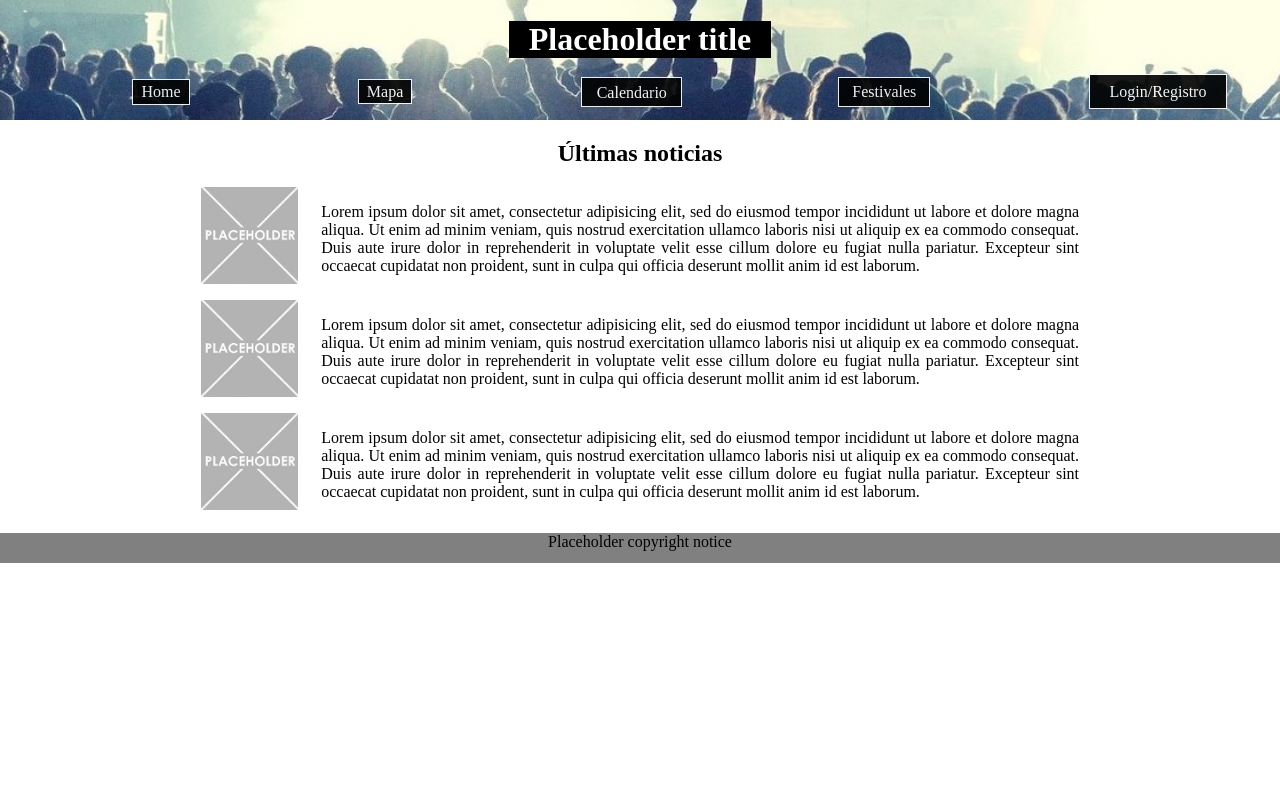
After one commit to joseton/MF0493_3, a PHP site: page / in a window 1280 px wide. The commit adds this page. Run offline with PHP 8.4, Linux system fonts and the light colour scheme; some libraries are stand-ins or nearby versions.

Commit message:
27/01/20 19:51

```diff
--- /dev/null
+++ b/css/index.css
@@ -0,0 +1,28 @@
+section{
+    margin: 1% auto;
+    width: 70%;
+}
+
+article{
+    display: flex;
+    justify-content: space-between;
+    margin: 1%;
+}
+
+.articleimg{
+    width: 40%;
+}
+
+.articletxt{
+    width:60%;
+}
+
+article p{
+    text-align: justify;
+    margin-left: 3%;
+}
+
+article img{
+    max-width: 100%;
+    height: auto;
+}
--- a/css/main.css
+++ b/css/main.css
@@ -5,38 +5,39 @@ html, body {
     height: 100%;
     width: 100%;
     margin: 0;
-    display: table;
+}
+
+body{
+    min-height: 100vh;
 }
 
 footer {
     background-color: grey;
-    display: table-row;
-    height: 1%;
+    height: 30px;
+    position: relative;
+    left: 0;
+    bottom: 0;
+    width: 100%;
 }
 
 header {
-    background-image: url('../img/banner3.2.jpg');
+    background-image: url('../img/banner3.4.jpg');
     background-size: cover;
     background-repeat: no-repeat;
     color: white;
     text-align: center;
-    padding: 3%;
-}
-
-
-
-#headertitle{
-    position: relative;
-    background-color: black;
-    opacity: .9;
-    width: 20%;
-    left: 50%;
-    transform: translateX(-50%);
+    height: 120px;
 }
 
 header h1 {
     position: relative;
+    background-color: black;
+    display:inline-block;
+    padding: 0 20px;
+}
 
+nav{
+    margin-top: -35px;
 }
 
 
--- a/css/responsive.css
+++ b/css/responsive.css
@@ -1,18 +1,3 @@
-@media all and (max-width: 900px) {
-    #headertitle{
-        width: 30%;
-    }
-}
-
-@media all and (max-width: 802px) {
-    header{
-        background-image: url('../img/banner3.3.jpg');
-        background-size: cover;
-        background-repeat: no-repeat;
-    }
-}
-
-
 @media all and (max-width: 768px) {
 
     nav {
@@ -49,4 +34,8 @@
 
     }
 
+    article img{
+        display:none;
+    }
+
 }
--- /dev/null
+++ b/index.html
@@ -0,0 +1,65 @@
+<!DOCTYPE html>
+<html lang="es" dir="ltr">
+    <head>
+        <meta charset="utf-8">
+        <title>index</title>
+        <link rel="stylesheet" href="css/main.css">
+        <link rel="stylesheet" href="css/index.css">
+        <link rel="stylesheet" href="css/responsive.css">
+        <script src="https://kit.fontawesome.com/6adf57b56e.js" crossorigin="anonymous"></script>
+        <script type="text/javascript" src="vendor/components/jquery/jquery.min.js"></script>
+        <script type="text/javascript" src= "js/index.js"></script>
+        <script src="https://use.fontawesome.com/ff0a9012c4.js"></script>
+    </head>
+    <body>
+        <header>
+                <h1>Placeholder title</h1>
+            <div id="burger" onclick="despliega()">
+                <i class="fas fa-bars fa-2x"></i>
+            </div>
+            <nav>
+                <ul>
+                    <li><a href="index.html">Home</a></li>
+                    <li><a href="mapa.html">Mapa</a></li>
+                    <li><a href="">Calendario</a></li>
+                    <li><a href="">Festivales</a></li>
+                    <li><a href="login_reg.html">Login/Registro</a></li>
+                </ul>
+            </nav>
+        </header>
+
+        <main>
+            <h2>Últimas noticias</h2>
+            <section>
+                <article>
+                    <div class="articleimg">
+                        <img src="img/placeholder.jpg" alt="placeholder">
+                    </div>
+                    <div class="articlep">
+                        <p>Lorem ipsum dolor sit amet, consectetur adipisicing elit, sed do eiusmod tempor incididunt ut labore et dolore magna aliqua. Ut enim ad minim veniam, quis nostrud exercitation ullamco laboris nisi ut aliquip ex ea commodo consequat. Duis aute irure dolor in reprehenderit in voluptate velit esse cillum dolore eu fugiat nulla pariatur. Excepteur sint occaecat cupidatat non proident, sunt in culpa qui officia deserunt mollit anim id est laborum.</p>
+                    </div>
+                </article>
+                <article>
+                    <div class="articleimg">
+                        <img src="img/placeholder.jpg" alt="placeholder">
+                    </div>
+                    <div class="articlep">
+                        <p>Lorem ipsum dolor sit amet, consectetur adipisicing elit, sed do eiusmod tempor incididunt ut labore et dolore magna aliqua. Ut enim ad minim veniam, quis nostrud exercitation ullamco laboris nisi ut aliquip ex ea commodo consequat. Duis aute irure dolor in reprehenderit in voluptate velit esse cillum dolore eu fugiat nulla pariatur. Excepteur sint occaecat cupidatat non proident, sunt in culpa qui officia deserunt mollit anim id est laborum.</p>
+                    </div>
+                </article>
+                <article>
+                    <div class="articleimg">
+                        <img src="img/placeholder.jpg" alt="placeholder">
+                    </div>
+                    <div class="articlep">
+                        <p>Lorem ipsum dolor sit amet, consectetur adipisicing elit, sed do eiusmod tempor incididunt ut labore et dolore magna aliqua. Ut enim ad minim veniam, quis nostrud exercitation ullamco laboris nisi ut aliquip ex ea commodo consequat. Duis aute irure dolor in reprehenderit in voluptate velit esse cillum dolore eu fugiat nulla pariatur. Excepteur sint occaecat cupidatat non proident, sunt in culpa qui officia deserunt mollit anim id est laborum.</p>
+                    </div>
+                </article>
+            </section>
+        </main>
+
+        <footer>
+            <p>Placeholder copyright notice</p>
+        </footer>
+    </body>
+</html>
--- a/leyendas.html
+++ b/leyendas.html
@@ -1,5 +1,5 @@
 <!DOCTYPE html>
-<html lang="en" dir="ltr">
+<html lang="es" dir="ltr">
     <head>
         <meta charset="utf-8">
         <title>Leyendas</title>
@@ -22,7 +22,7 @@
             </div>
             <nav>
                 <ul>
-                    <li><a href="">Home</a></li>
+                    <li><a href="index.html">Home</a></li>
                     <li><a href="mapa.html">Mapa</a></li>
                     <li><a href="">Calendario</a></li>
                     <li><a href="">Festivales</a></li>
--- a/login_reg.html
+++ b/login_reg.html
@@ -26,7 +26,7 @@
             </div>
             <nav>
                 <ul>
-                    <li><a href="">Home</a></li>
+                    <li><a href="index.html">Home</a></li>
                     <li><a href="mapa.html">Mapa</a></li>
                     <li><a href="">Calendario</a></li>
                     <li><a href="">Festivales</a></li>
--- a/mapa.html
+++ b/mapa.html
@@ -1,5 +1,5 @@
 <!DOCTYPE html>
-<html>
+<html lang="es">
     <head>
         <meta charset="utf-8">
         <title>Proyecto Frontend</title>
@@ -24,7 +24,7 @@
             </div>
             <nav>
                 <ul>
-                    <li><a href="">Home</a></li>
+                    <li><a href="index.html">Home</a></li>
                     <li><a href="mapa.html">Mapa</a></li>
                     <li><a href="">Calendario</a></li>
                     <li><a href="">Festivales</a></li>
--- a/resu.html
+++ b/resu.html
@@ -1,5 +1,5 @@
 <!DOCTYPE html>
-<html lang="en" dir="ltr">
+<html lang="es">
     <head>
         <meta charset="utf-8">
         <title>Resurrection</title>
@@ -23,7 +23,7 @@
             </div>
             <nav>
                 <ul>
-                    <li><a href="">Home</a></li>
+                    <li><a href="index.html">Home</a></li>
                     <li><a href="mapa.html">Mapa</a></li>
                     <li><a href="">Calendario</a></li>
                     <li><a href="">Festivales</a></li>
```
Also changed, not shown: img/banner3.4.jpg (added), img/placeholder.jpg (added).
